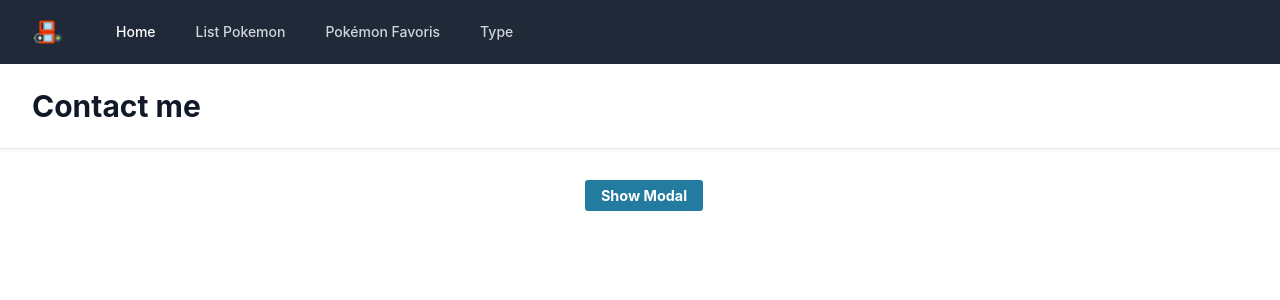
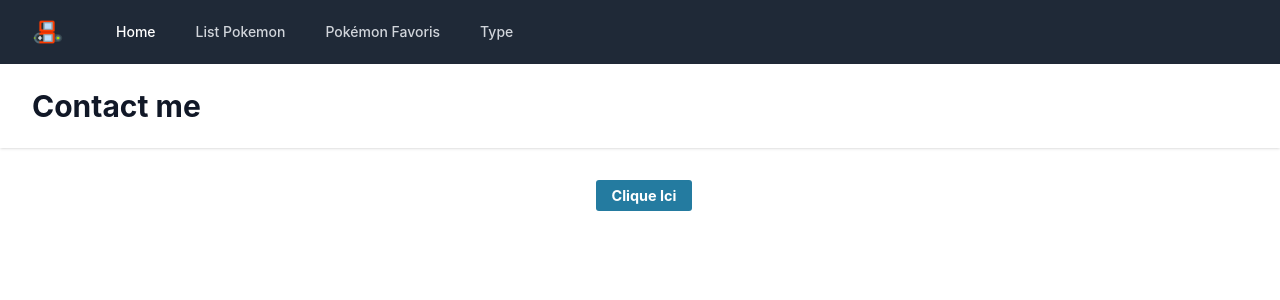
Before and after one commit to dorayy/Pokedex-Morgan, a React (Create React App) app in the folder pokedex/: page / in a window 1280 px wide. Shown: the top 300 px of the page. Built offline with nearby package versions, Linux system fonts and the light colour scheme.

Commit message:
et bah nan pas le last commit

```diff
--- a/pokedex/src/pages/Home.jsx
+++ b/pokedex/src/pages/Home.jsx
@@ -49,7 +49,7 @@ function Home() {
 
       <div className="App">
         <button className="button-default" onClick={toggle}>
-          Show Modal
+          Clique Ici
         </button>
         <Modal
           sendEmail={sendEmail}
```
